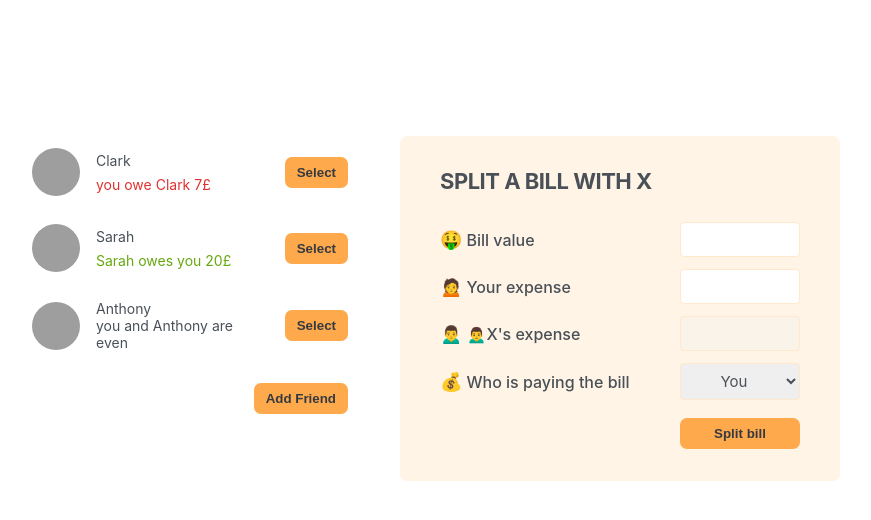
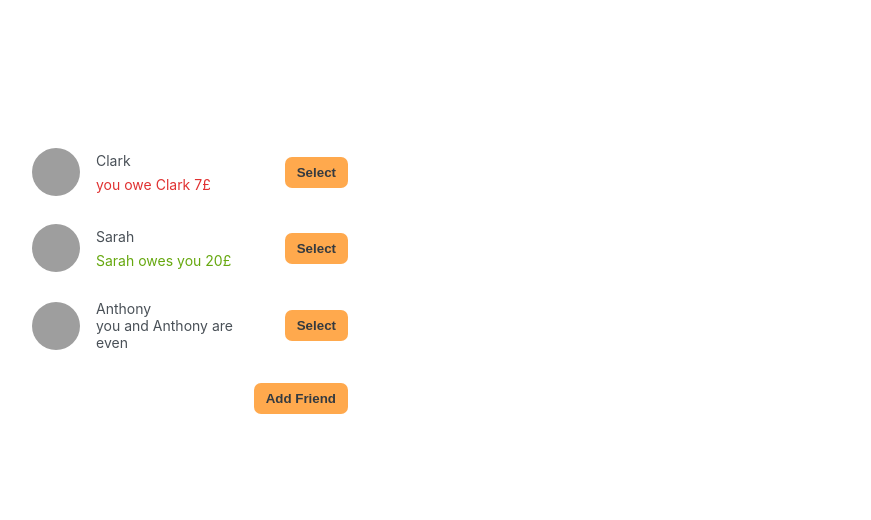
Before and after one commit to CiroFiniello/react-eat-n-split, a React (Vite) app: page / in a window 1280 px wide. Shown: the top 520 px of the page, without its empty margins (210-1081 px from the left). Built offline with nearby package versions, Linux system fonts and the light colour scheme; grey boxes are pictures that could not be loaded.

Commit message:
ho aggiunto uno state e vari controlli ai numeri inseriti nel form per la compilazione della "split bill"

```diff
--- a/src/components/App.jsx
+++ b/src/components/App.jsx
@@ -34,6 +34,7 @@
 export default function App() {
   const [showAddFriend, setShowAddFriend] = useState(false);
   const [friends, setFriends] = useState(initialFriends);
+  const [selectedFriend, setSelectedFriend] = useState(null);
 
   function handleShowAddFriend() {
     setShowAddFriend((show) => !show);
@@ -42,33 +43,50 @@
     setFriends((friends) => [...friends, friend]);
     setShowAddFriend(false);
   }
+  function handleSelection(friend) {
+    setSelectedFriend((cur) => (cur?.id === friend?.id ? null : friend));
+    setShowAddFriend(false);
+  }
   return (
     <div className="app">
       <div className="sidebar">
-        <FriendList friends={friends} />
+        <FriendList
+          friends={friends}
+          selectedFriend={selectedFriend}
+          onSelection={handleSelection}
+        />
+
         {showAddFriend && <FormAddFriend onAddfriend={handleAddFriend} />}
+
         <Button onClick={handleShowAddFriend}>
           {showAddFriend ? "close" : "Add Friend"}
         </Button>
       </div>
-      <FormSplitBill />
+      {selectedFriend && <FormSplitBill selectedFriend={selectedFriend} />}
     </div>
   );
 }
 
-function FriendList({ friends }) {
+function FriendList({ friends, onSelection, selectedFriend }) {
   return (
     <ul>
       {friends.map((friend) => (
-        <Friend friend={friend} key={friend.id} />
+        <Friend
+          friend={friend}
+          key={friend.id}
+          onSelection={onSelection}
+          selectedFriend={selectedFriend}
+        />
       ))}
     </ul>
   );
 }
 
-function Friend({ friend }) {
+function Friend({ friend, onSelection, selectedFriend }) {
+  const isSelected = selectedFriend?.id === friend.id;
+
   return (
-    <li>
+    <li className={isSelected ? "selected" : ""}>
       <img src={friend.image} alt={friend.name} />
       {friend.name}
       {friend.balance < 0 && (
@@ -84,7 +102,10 @@
       {friend.balance === 0 && (
         <p className="">you and {friend.name} are even </p>
       )}
-      <Button> Select</Button>
+      <Button onClick={() => onSelection(friend)}>
+        {" "}
+        {isSelected ? "Close" : "Select"}
+      </Button>
     </li>
   );
 }
@@ -127,20 +148,40 @@
   );
 }
 
-function FormSplitBill() {
+function FormSplitBill({ selectedFriend }) {
+  const [bill, setBill] = useState("");
+  const [piadByUser, setPaidByUser] = useState("");
+  const paidByFriend = bill ? bill - piadByUser : "";
+  const [whoIsPaying, setWhoIsPaying] = useState("user");
+
   return (
     <form className="form-split-bill">
-      <h2>Split a bill with X</h2>
+      <h2>Split a bill with {selectedFriend.name}</h2>
       <label>🤑Bill value</label>
-      <input type="text" />
+      <input
+        type="text"
+        value={bill}
+        onChange={(e) => setBill(Number(e.target.value))}
+      />
       <label>🙍Your expense</label>
-      <input type="text" />
-      <label>🙍‍♂️🙍‍♂️X's expense</label>
-      <input type="text" disabled />
+      <input
+        type="text"
+        value={piadByUser}
+        onChange={(e) =>
+          setPaidByUser(Number(e.target.value)) > bill
+            ? piadByUser
+            : Number(e.target.value)
+        }
+      />
+      <label>🙍‍♂️🙍‍♂️{selectedFriend.name}'s expense</label>
+      <input type="text" disabled value={paidByFriend} />
       <label>💰Who is paying the bill</label>
-      <select>
+      <select
+        value={whoIsPaying}
+        onChange={(e) => setWhoIsPaying(e.target.value)}
+      >
         <option value="user">You</option>
-        <option value="friend">X</option>
+        <option value="friend">{selectedFriend.name}</option>
       </select>
       <Button>Split bill</Button>
     </form>
```
